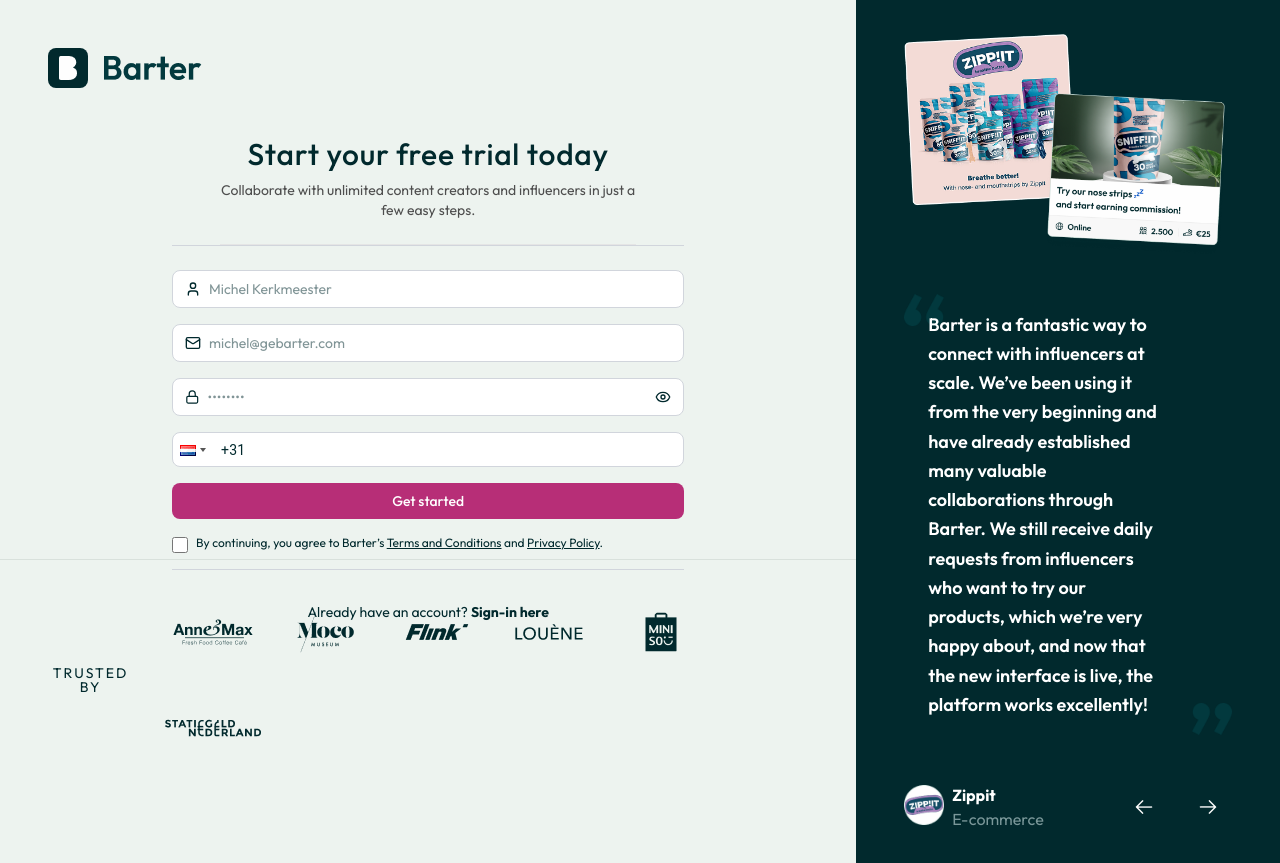
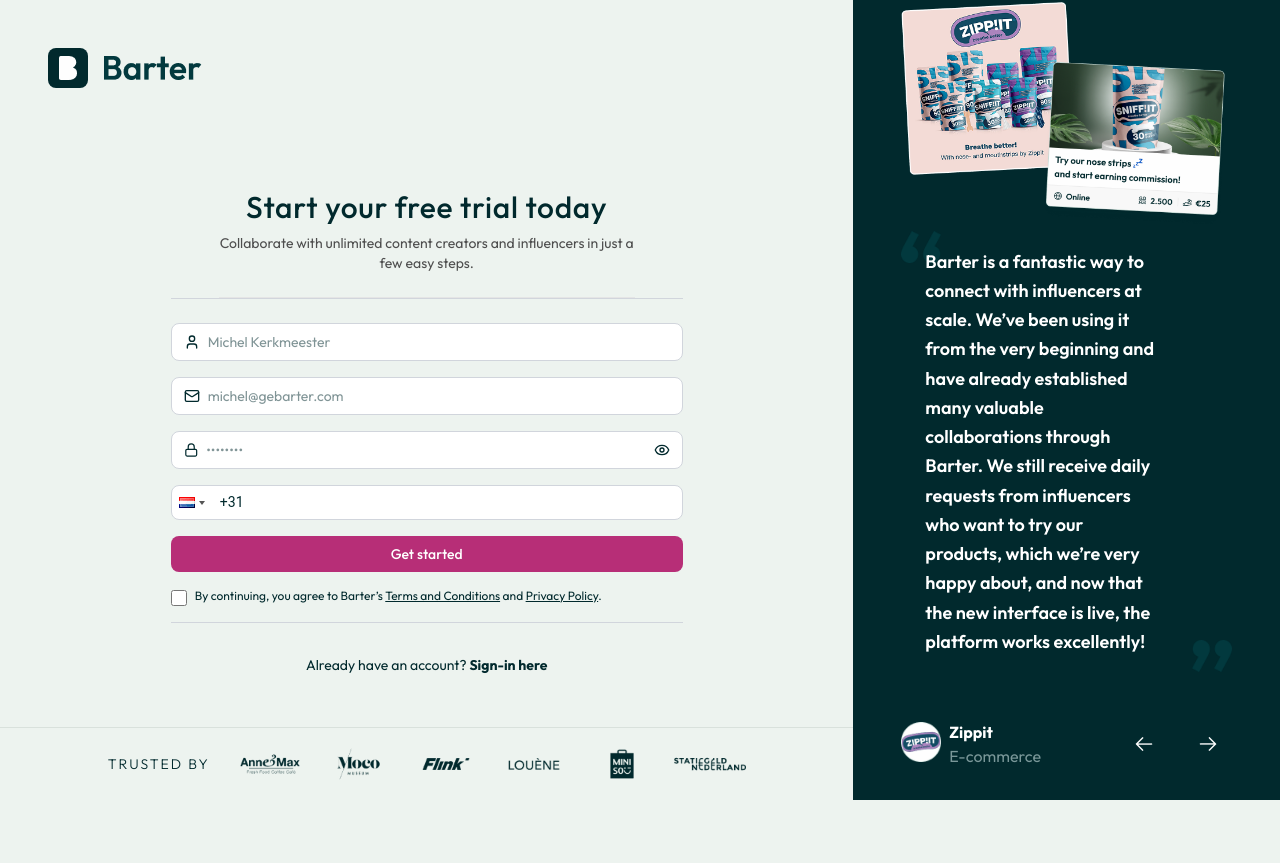
Before and after one commit to DougMoraes/barter-dougmoraes, a Next.js app: page / in a window 1280 px wide. After the commit the page ends 800 px from the top, so only its background shows below. Built offline with nearby package versions, Linux system fonts and the light colour scheme.

Commit message:
feat: adjust partners icon sizes

```diff
--- a/src/components/Partners.tsx
+++ b/src/components/Partners.tsx
@@ -4,9 +4,8 @@
 
 export default function Partners() {
   return (
-    <footer className="w-full border-t border-[#D9E1DC] bg-transparent px-4 md:px-10 sticky bottom-0">
-      <div className="mx-auto py-6 flex justify-center items-center gap-6">
-        <p className="text-[14px] leading-none tracking-[2px] uppercase font-[400] text-center">
+    <footer className="w-full border-t border-[#D9E1DC] bg-transparent md:px-10 sticky bottom-0 flex justify-center items-center gap-6">
+      <p className="text-sm tracking-[2px] uppercase font-[300] text-center">
         Trusted by
       </p>
 
@@ -16,44 +15,43 @@
           alt="Anne and Max logo"
           height={24}
           width={100}
-            className="h-24 w-auto object-contain"
+          className="h-18 w-auto object-contain"
         />
         <Image
           src="/partners/logo_moco.png"
           alt="Moco logo"
           height={24}
           width={100}
-            className="h-24 w-auto object-contain"
+          className="h-18 w-auto object-contain"
         />
         <Image
           src="/partners/logo_flink.png"
           alt="Flink logo"
           height={24}
           width={100}
-            className="h-24 w-auto object-contain"
+          className="h-18 w-auto object-contain"
         />
         <Image
           src="/partners/logo_louene.png"
           alt="Louène logo"
           height={24}
           width={100}
-            className="h-24 w-auto object-contain"
+          className="h-18 w-auto object-contain"
         />
         <Image
           src="/partners/logo_miniso.png"
           alt="Miniso logo"
           height={24}
           width={100}
-            className="h-24 w-auto object-contain"
+          className="h-18 w-auto object-contain"
         />
         <Image
           src="/partners/logo_statiegeld.png"
           alt="Statiegeld Nederland logo"
           height={24}
           width={100}
-            className="h-24 w-auto object-contain"
+          className="h-18 w-auto object-contain"
         />
-        </div>
       </div>
     </footer>
   );
```
Lines whose indentation alone changed are shown as unchanged.
